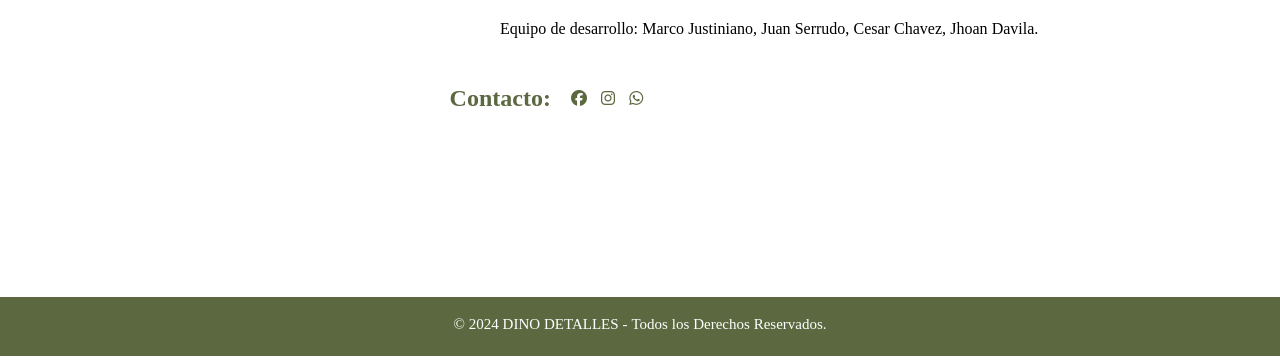
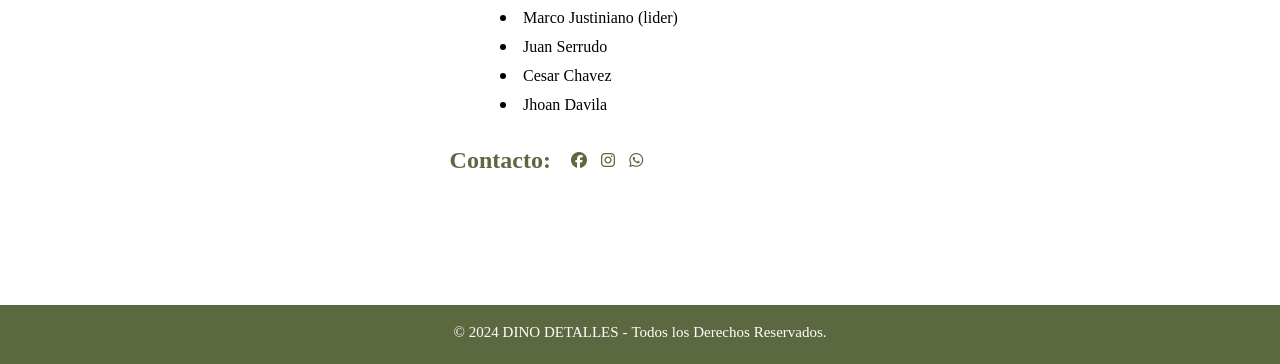
Before and after one commit to strangemarco/xyz, a plain HTML site: page sobrenosotros.html in a window 1280 px wide. Shown: the part 503-867 px from the top of the page. Drawn offline with Linux system fonts and the light colour scheme.

Commit message:
sobrenosotros.html

```diff
--- a/sobrenosotros.html
+++ b/sobrenosotros.html
@@ -42,7 +42,11 @@
                 <p>En Dino-Detalles, nos apasiona transformar lo ordinario en extraordinario a través de la sublimación. Somos una empresa dedicada a la personalización de tazas, poleras, platos y gorras, llevando la creatividad y la calidad a cada producto que creamos.</p>
                 <p>Nuestro compromiso con la excelencia y la innovación nos impulsa a ofrecer diseños únicos y personalizados que reflejan la esencia y el estilo de cada cliente. Desde tazas que despiertan sonrisas cada mañana hasta poleras que expresan personalidades únicas, en Dino-Detalles fusionamos arte y funcionalidad para hacer de cada artículo una obra especial.</p>
                 <p>Fundadora - Samantha Montalvan, con gran ojo para el diseño y dedicación a la excelencia, lidera nuestro equipo en la elaboración de productos personalizados que inspiran.</p>
-                <p>Equipo de desarrollo: Marco Justiniano, Juan Serrudo, Cesar Chavez, Jhoan Davila.</p>
+                <p>Equipo de desarrollo:</p>
+                <li>Marco Justiniano (lider)</li>
+                <li>Juan Serrudo</li>
+                <li>Cesar Chavez</li>
+                <li>Jhoan Davila</li>
             </div>
         </div>
         <div class="estilo-contacto">
```
